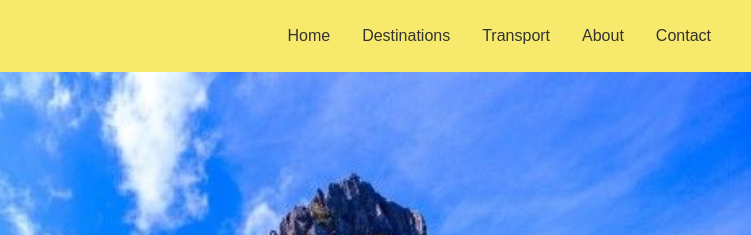
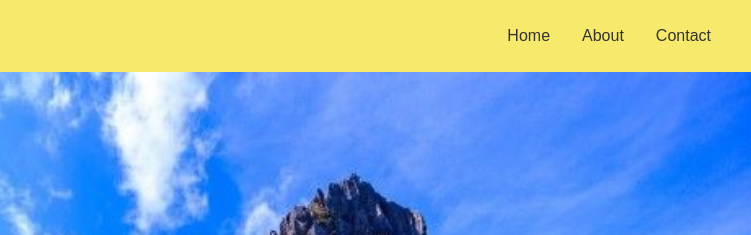
Before and after one commit to Sralud/Philippine-Travel-Guide, a plain HTML site: page index.html in a window 1280 px wide. Shown: the top 235 px of the page, 529-1280 px from the left. Drawn offline with Linux system fonts and the light colour scheme.

Commit message:
deleted a line

```diff
--- a/index.html
+++ b/index.html
@@ -16,8 +16,6 @@
             </div>
             <div class="nav-links">
                 <a href="index.html">Home</a>
-                <a href="#destinations">Destinations</a>
-                <a href="#transport">Transport</a>
                 <a href="about.html">About</a>
                 <a href="contacts.html">Contact</a>
             </div>
@@ -150,8 +148,6 @@
                     <h3>Quick Links</h3>
                     <ul>
                         <li><a href="#home">Home</a></li>
-                        <li><a href="#destinations">Destinations</a></li>
-                        <li><a href="#transport">Transport</a></li>
                         <li><a href="about.html">About</a></li>
                         <li><a href="contacts.html">Contact</a></li>
                     </ul>
```
